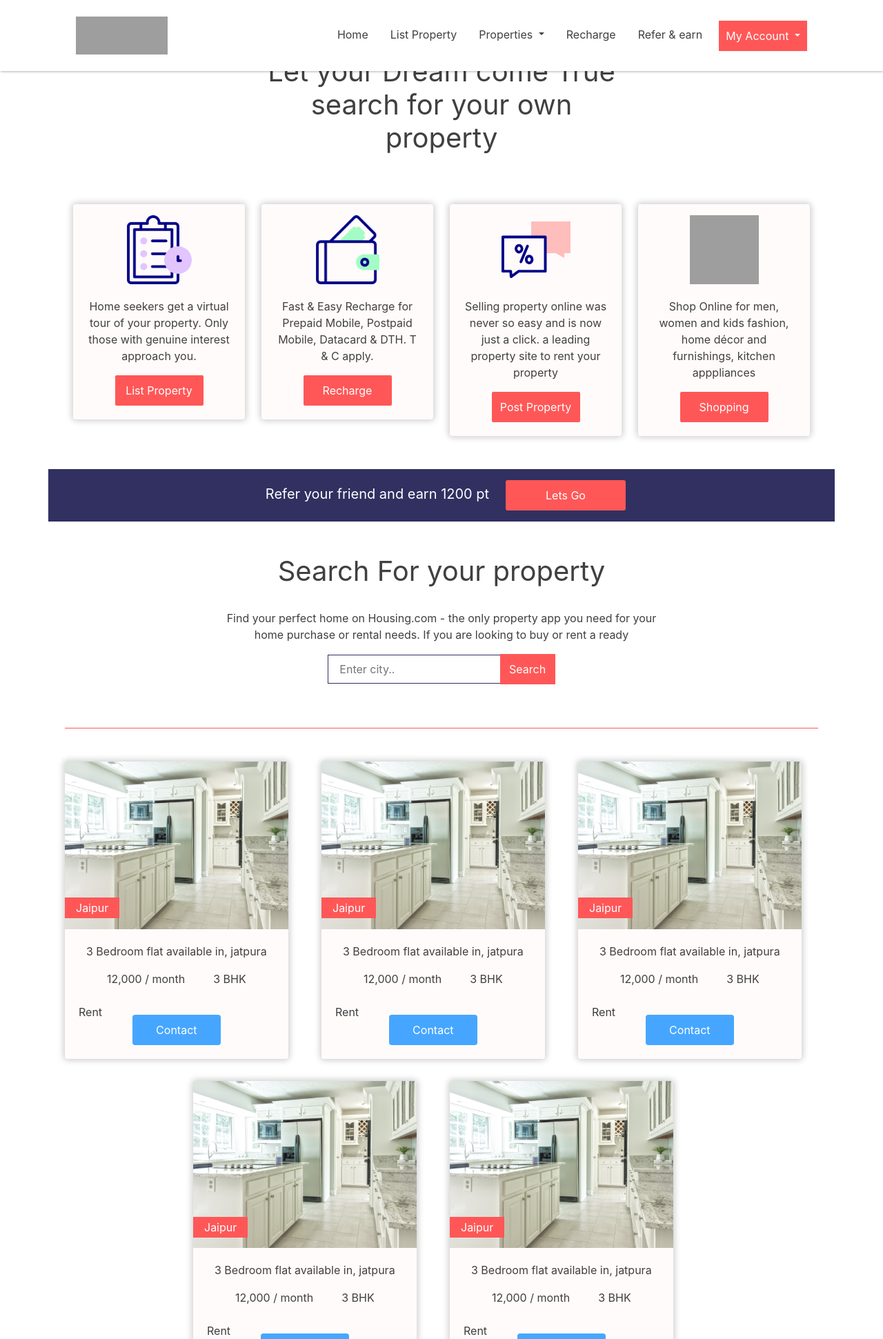
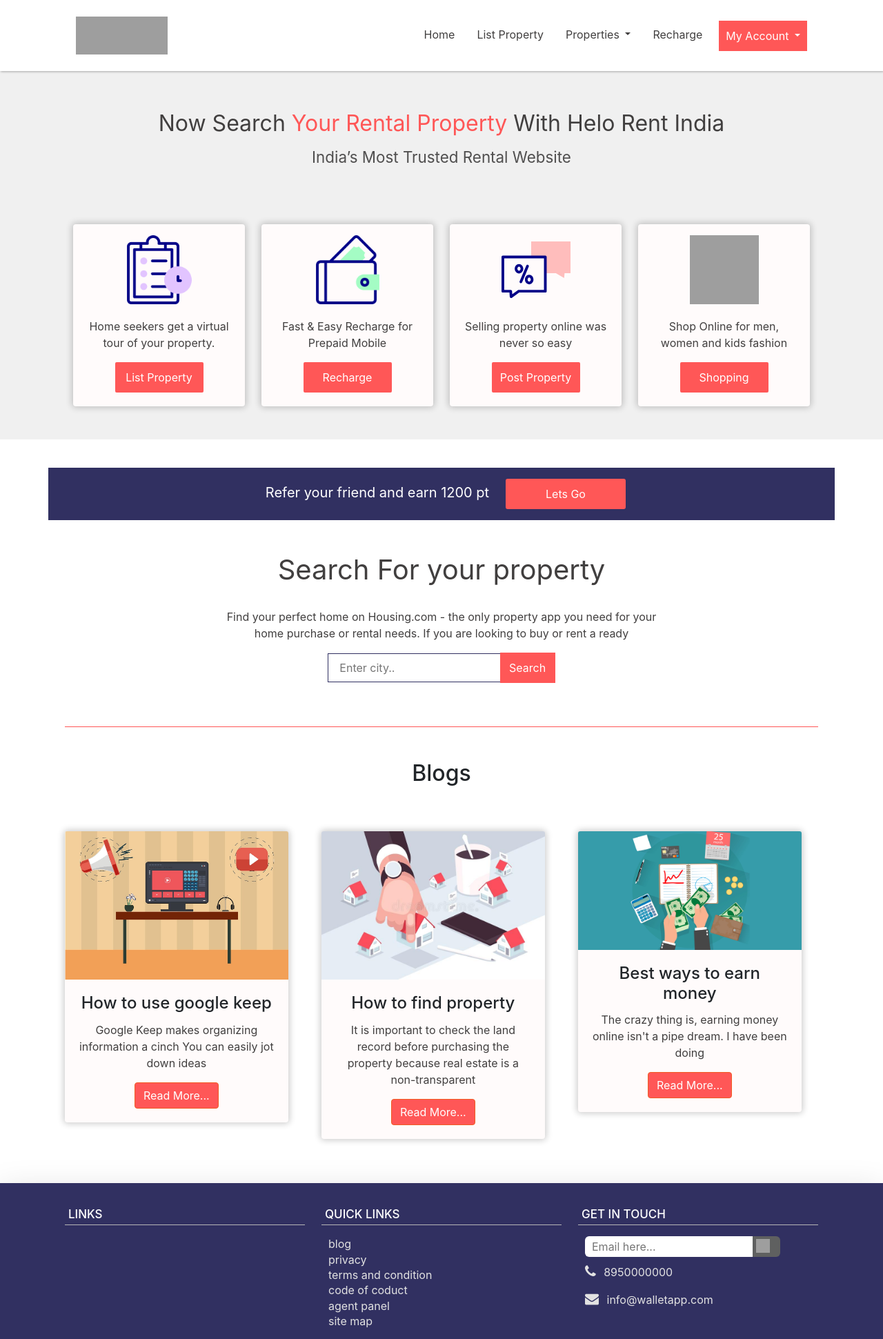
Before and after one commit to Git-Eniacoder/propertyweb, a CodeIgniter app: page /propertyweb/ in a window 1280 px wide. Shown: the top 1941 px of the page at 69% size. Run offline with CodeIgniter, Linux system fonts and the light colour scheme; data that the repository does not hold is empty; some libraries are stand-ins or nearby versions; grey boxes are pictures that could not be loaded.

Commit message:
Home page design

```diff
--- a/application/views/frontend/common/header.php
+++ b/application/views/frontend/common/header.php
@@ -1,4 +1,3 @@
-
 <!DOCTYPE html>
 <html lang="en">
 
@@ -27,7 +26,7 @@
           <nav class="navbar navbar-expand-lg">
             <div class="logo">
               <a class="custom-logo-link " rel="<?php echo $url['home']; ?>" href="home">
-                <img width="133" height="55" src="<?php echo $url['image'].'logo/'.$site['site_logo'] ?>" alt="Logo" class="custom-logo">
+                <img width="133" height="55" src="<?php echo $url['image'] . 'logo/' . $site['site_logo'] ?>" alt="Logo" class="custom-logo">
 
               </a>
             </div>
@@ -61,26 +60,18 @@
                   </a>
                 </li>
 
-
-                <li class="nav-item">
-                  <a title="Refer & earn" href="<?php echo $url['referandearn']; ?>" class="nav-link">
-                    Refer & earn
-                  </a>
-                </li>
-
-
                 <li class="nav-item dropdown">
                   <button class="nav-link dropdown-toggle" href="#" id="navbardrop" data-toggle="dropdown">
-                   <?php echo isset($uname)?  $uname : 'My Account' ; ?>
+                    <?php echo isset($uname) ?  $uname : 'My Account'; ?>
                   </button>
                   <div class="dropdown-menu">
 
-                  <?php if($status==false){ ?>
+                    <?php if ($status == false) { ?>
                       <a class="dropdown-item" href="#" data-toggle="modal" data-target="#login">Login</a>
                       <a class="dropdown-item" href="#" data-toggle="modal" data-target="#register">Register</a>
-                  <?php } else{?>
+                    <?php } else { ?>
                       <a class="dropdown-item" href="<?php echo $url['wallet']; ?>">Wallet</a>
-                    <a class="dropdown-item" href="<?php echo base_url().'login/logout' ; ?>">Logout</a>
+                      <a class="dropdown-item" href="<?php echo base_url() . 'login/logout'; ?>">Logout</a>
                     <?php } ?>
                   </div>
                 </li>
@@ -92,26 +83,36 @@
     </div> <!-- container -->
   </header>
   <!-- Header end -->
+
   <div class="modal fade" id="register">
     <div class="modal-dialog">
       <div class="modal-content">
         <div class=" container-fluid modal-body">
-          <div class="left">
-            <h5>Register</h5>
+
+          <div class="row">
+            <div class="col login_bx">
+
+              <div class="login_head">
+                <h5>Register Your Account With Us</h5>
               </div>
-          <div class="right">
-            <h5>Register Your Account With Us</h5>
-            <p>Register</p>
+
+              <p>Create Your Account to Avail Best Deal</p>
               <div id="status" class="text-center"></div>
-            <form id="reg" action="<?php echo base_url().'otp/send_otp'; ?>" method="post">
-              <input type="text" name="uname" placeholder="Your Name">
-              <input type="number" name="mno" placeholder="Your Number">
-              <input type="password" name="password" placeholder="Password">
-              <input type="password" name="confirm_password" placeholder="Confirm Password">
-              <button>Register</button>
+              <form id="reg" action="<?php echo base_url() . 'otp/send_otp'; ?>" method="post">
+                <input type="text" name="uname" placeholder="Your Name" class="login_inp">
+                <input type="number" name="mno" placeholder="Your Number" class="login_inp">
+                <input type="password" name="password" placeholder="Password" class="login_inp">
+                <input type="password" name="confirm_password" placeholder="Confirm Password" class="login_inp">
+                <div>
+                  <button class="login_btn">Registration</button>
+                </div>
               </form>
-            <p>If you have an account just Login here</p>
-            <center><a class="btn" id="mlog">login</a></center>
+
+              <div class="login_bot">
+                <p>If you have an account just <a href="#"> Login here</a></p>
+              </div>
+
+
             </div>
           </div>
 
@@ -119,25 +120,38 @@
         </div>
       </div>
     </div>
+  </div>
+
+
   <div class="modal fade" id="login">
     <div class="modal-dialog">
       <div class="modal-content">
         <div class=" container-fluid modal-body">
-          <div class="left">
+          <!-- <div class="left">
             <h5>Login</h5>
+          </div> -->
+
+
+          <div class="row">
+            <div class="col login_bx">
+              <div class="login_head">
+                <h5>Login into your account</h5>
               </div>
-          <div class="right">
-            <h5>login into your account</h5>
-            <p>Login with mobile</p>
+              <!-- <p>Login with mobile</p> -->
               <div id="logsts" class="text-center"></div>
-            <form id="loginn" action="<?php echo base_url().'login/user_login'; ?>" method="post">
-            <input type="password" name="pno" placeholder="Your Number">
-            <input type="password" name="password" placeholder="Your Password">
-            <button>Login</button>
+              <form id="loginn" action="<?php echo base_url() . 'login/user_login'; ?>" method="post">
+                <input type="password" name="pno" placeholder="Your Number" class="login_inp">
+                <input type="password" name="password" placeholder="Your Password" class="login_inp">
+                <div>
+                  <button class="login_btn">Login</button>
+                </div>
               </form>
-            <a class="p-1 btn" id="para"><p>Forgot Password ?</p></a>
-            <p>New here ? Register with us</p>
-            <center><a class="btn" id="mreg">Register</a></center>
+              <a class="p-1 btn login_forgot" id="para">
+                <p>Forgot Password ?</p>
+              </a>
+              <p>If you dont have an account just <a href="#">Register here</a></p>
+              <!-- <center><a class="btn" id="mreg">Register</a></center> -->
+            </div>
           </div>
         </div>
 
@@ -156,7 +170,7 @@
             <h5>Forget Password ? Don't Worry</h5>
             <p>Enter Your Registered Number</p>
             <div id="resetid" class="text-center"></div>
-            <form id="frest" action="<?php echo base_url().'otp/reset' ;?>" method="post">
+            <form id="frest" action="<?php echo base_url() . 'otp/reset'; ?>" method="post">
               <input type="number" name="mobile" placeholder="Mobile no">
               <button>Submit</button>
             </form>
--- a/application/views/frontend/home.php
+++ b/application/views/frontend/home.php
@@ -1,15 +1,21 @@
 <!-- Home  -->
-<main class="main">
+<main class="main sub-main">
+  <div class="hero_section">
     <div class="top-text">
       <div class="container">
         <div class="row justify-content-center">
-        <div class="col-md-6">
-          <h1>Let your Dream come True search for your own property</h1>
+          <div class="col-md-10 home_head">
+            <h1 class="home_head_h1">Now Search <span class="home_head-span">Your Rental Property</span> With Helo Rent India </h1>
+            <p>India’s Most Trusted Rental Website</p>
           </div>
         </div>
 
       </div>
     </div>
+
+
+
+
     <div class="top-main">
       <div class="container">
         <div class="flex justify-content-center ">
@@ -20,7 +26,7 @@
               </div>
               <div class="card-body">
 
-            <p>Home seekers get a virtual tour of your property. Only those with genuine interest approach you.</p>
+                <p>Home seekers get a virtual tour of your property.</p>
                 <div class="text-center">
                   <a href="<?php echo $url['list']; ?>"><button>List Property</button></a>
                 </div>
@@ -38,7 +44,7 @@
               </div>
               <div class="card-body">
 
-            <p>Fast & Easy Recharge for Prepaid Mobile, Postpaid Mobile, Datacard & DTH. T & C apply. </p>
+                <p>Fast & Easy Recharge for Prepaid Mobile</p>
                 <div class="text-center">
                   <a href="<?php echo $url['recharge']; ?>"> <button>Recharge</button></a>
                 </div>
@@ -52,7 +58,7 @@
               </div>
               <div class="card-body">
 
-            <p>Selling property online was never so easy and is now just a click. a leading property site to rent your property</p>
+                <p>Selling property online was never so easy</p>
                 <div class="text-center">
                   <a href="#pproperty"><button>Post Property</button></a>
                 </div>
@@ -66,9 +72,10 @@
               </div>
               <div class="card-body">
 
-              <p>Shop Online for men, women and kids fashion, home décor and furnishings, kitchen apppliances</p>
+                <p>Shop Online for men, women and kids fashion</p>
                 <div class="text-center">
                   <button>Shopping</button>
+                </div>
               </div>
             </div>
           </div>
@@ -111,6 +118,88 @@
 
 
   <div class="pro-card">
+    <div class="container">
+      <div class="blog-head">
+        <h2>Blogs</h2>
+      </div>
+      <div class="row justify-content-center">
+        <div class="col-md-4">
+          <div class="card text-center">
+            <img class="card-img-top" src="assets/img/youtube.jpg" alt="">
+            <div class="card-body">
+              <h4 class="card-title">How to use google keep</h4>
+              <p class="card-text">Google Keep makes organizing information a cinch You can easily jot down ideas</p>
+              <a href="#" class="btn btn-primary blog-btn">Read More...</a>
+            </div>
+          </div>
+        </div>
+        <div class="col-md-4">
+          <div class="card text-center">
+            <img class="card-img-top" src="assets/img/property.jpg" alt="">
+            <div class="card-body">
+              <h4 class="card-title">How to find property</h4>
+              <p class="card-text">It is important to check the land record before purchasing the property because real estate is a non-transparent</p>
+              <a href="#" class="btn btn-primary blog-btn">Read More...</a>
+            </div>
+          </div>
+        </div>
+        <div class="col-md-4">
+          <div class="card text-center">
+            <img class="card-img-top" src="assets/img/money3.jpg" alt="">
+            <div class="card-body">
+              <h4 class="card-title">Best ways to earn money</h4>
+              <p class="card-text">The crazy thing is, earning money online isn't a pipe dream. I have been doing</p>
+              <a href="#" class="btn btn-primary blog-btn">Read More...</a>
+            </div>
+          </div>
+        </div>
+      </div>
+    </div>
+
+  </div>
+
+
+</main>
+
+
+<!-- End Home -->
+
+
+
+<!-- <input list="persons" name="person" id="person" class="lis" placeholder="owner/dealer"> -->
+
+
+
+
+<!-- <datalist id="persons">
+          <option value="Owner">
+          <option value="Dealer">
+        </datalist> -->
+
+
+
+<!-- <label for="listpp">List property for <span style="color: red;">*</span></label>
+        <input list="listpps" name="listpp" id="listpp" class="lis" placeholder="List property"> -->
+
+<!-- <datalist id="listpps">
+          <option value="Sell">
+          <option value="Rent">
+        </datalist> -->
+
+
+<!-- <label>Area<span style="color: red;">*</span></label>
+        <input type="number" name="pcity" placeholder="Area">
+
+        <label for="aunit">Area unit<span style="color: red;">*</span></label>
+        <input list="aunits" name="aunit" id="aunit" class="lis" placeholder="Area unit"> -->
+
+<!-- <datalist id="aunits">
+          <option value="sq.fit">
+          <option value="sq.m">
+          <option value="sq.yard">
+        </datalist> -->
+
+<!-- <div class="pro-card">
   <div class="container">
     <div class="row justify-content-center">
       <div class="col-md-4">
@@ -201,17 +290,17 @@
     </div>
   </div>
 
-  </div>
+</div> -->
 
-<div id="pproperty" class="post">
+
+<!-- <div id="pproperty" class="post">
     <div class="container">
 
       <h2 class="text-center">Post your requirement</h2>
       <hr class="style1">
 
 
-      <!-- Column 1  -->
-      <form method="post"  action="<?php echo base_url();?>home/add" >
+      <form method="post" action="<?php // echo base_url(); ?>home/add">
         <div class="row justify-content-center">
           <div class="col-md-4">
 
@@ -231,7 +320,7 @@
               <input type="text" name="post-mobile" placeholder="Enter Mobile">
             </div>
 
-            <!-- Looking For -->
+
             <div>
               <label for="Property-For">Looking For<span style="color: red;">*</span></label>
               <div>
@@ -244,7 +333,7 @@
             </div>
 
 
-            <!-- Property Type -->
+
             <div>
               <label for="ptype">Property type <span style="color: red;">*</span></label>
               <input list="ptypes" name="ptype" id="ptype" class="lis" placeholder="property type">
@@ -268,15 +357,14 @@
 
 
           </div>
-          <!-- Column 1  end -->
 
 
-          <!-- Column 2  -->
+
+
           <div class="col-md-4">
 
             <h5>Where Is the property located?</h5>
 
-            <!-- BHK -->
             <div>
               <label for="bhk">BHK <span style="color: red;">*</span></label>
               <input list="bhks" name="bhk" id="bhk" class="lis" placeholder="BHK">
@@ -292,7 +380,7 @@
 
 
 
-            <!-- Furnished -->
+
             <div>
               <label for="furnished">Furnished <span style="color: red;">*</span></label>
               <input list="furnisheds" name="furnished" id="furnished" class="lis" placeholder="Furnished type">
@@ -304,7 +392,6 @@
               </datalist>
             </div>
 
-            <!-- Rent -->
             <div>
               <label for="rent">Rent <span style="color: red;">*</span></label>
               <div>
@@ -349,43 +436,4 @@
         <center><button>Post Your Request</button></center>
     </div>
   </div>
-  </form>
-</main>
-
-
-<!-- End Home -->
-
-
-
-<!-- <input list="persons" name="person" id="person" class="lis" placeholder="owner/dealer"> -->
-
-
-
-
-<!-- <datalist id="persons">
-          <option value="Owner">
-          <option value="Dealer">
-        </datalist> -->
-
-
-
-<!-- <label for="listpp">List property for <span style="color: red;">*</span></label>
-        <input list="listpps" name="listpp" id="listpp" class="lis" placeholder="List property"> -->
-
-<!-- <datalist id="listpps">
-          <option value="Sell">
-          <option value="Rent">
-        </datalist> -->
-
-
-<!-- <label>Area<span style="color: red;">*</span></label>
-        <input type="number" name="pcity" placeholder="Area">
-
-        <label for="aunit">Area unit<span style="color: red;">*</span></label>
-        <input list="aunits" name="aunit" id="aunit" class="lis" placeholder="Area unit"> -->
-
-<!-- <datalist id="aunits">
-          <option value="sq.fit">
-          <option value="sq.m">
-          <option value="sq.yard">
-        </datalist> -->
+  </form> -->
--- a/application/views/frontend/listing.php
+++ b/application/views/frontend/listing.php
@@ -7,7 +7,7 @@
 // die();
 
 ?>
-<main class="main">
+<main class="main sub-main">
 <div class="list-main">
   <div class="container">
     <div class="row">
--- a/application/views/frontend/posttable.php
+++ b/application/views/frontend/posttable.php
@@ -1,5 +1,5 @@
 <!-- PostTable  -->
-<main class="main">
+<main class="main sub-main">
 <div class="posttable">
   <div class="container">
 
--- a/assets/css/style.css
+++ b/assets/css/style.css
@@ -200,6 +200,7 @@
     width: 100%;
     height: auto;
     margin-bottom: 2rem;
+    margin-top: 2.6rem;
   }
   .main-refer .fe{
     width: 100%;
@@ -457,6 +458,7 @@
   background-color:#313061 ;
   padding-top: 15px;
   padding-bottom: 2rem;
+  z-index: 2;
 }
 .foot .style1 {
 
@@ -1435,7 +1437,7 @@ font-family: -apple-system, BlinkMacSystemFont, 'Segoe UI', Roboto, Oxygen, Ubun
   color: white;
   font-weight: 400;
   font-family: -apple-system, BlinkMacSystemFont, 'Segoe UI', Roboto, Oxygen, Ubuntu, Cantarell, 'Open Sans', 'Helvetica Neue', sans-serif;
-  padding-left: 2rem;
+  padding-left: 1.3rem;
 
 }
 .modal .modal-content .right{
@@ -1547,6 +1549,10 @@ font-family: -apple-system, BlinkMacSystemFont, 'Segoe UI', Roboto, Oxygen, Ubun
   padding-top: 3rem;
 }
 
+.sub-main{
+  padding-top: 6rem;
+}
+
 .wal-main-icon{
   display: flex;
   margin-left: 2.5rem;
@@ -1600,6 +1606,77 @@ font-family: -apple-system, BlinkMacSystemFont, 'Segoe UI', Roboto, Oxygen, Ubun
     ;
 }
 
+.side_bar{
+  /* border: 1px solid red; */
+  min-height: 100vh;
+  width: 10rem;
+  background-color: pink;
+}
+
+.login_bx{
+  text-align: center;
+}
+
+.login_inp{
+  border: none !important;
+  border-bottom: 1px solid #C4C4C4 !important;
+}
+
+.login_btn{
+  width: 100%;
+  background-color: #FF5757;
+  padding: .7rem 0rem;
+  border: none;
+  color: #fff;
+  margin-top: 1rem;
+}
+
+.login_forgot{
+  color: #1e88eb !important;
+}
+
+.login_head{
+  padding: 1.4rem 0rem;
+}
+
+.login_bot{
+  margin-top: 1rem;
+}
+
+.home_head{
+  /* Padding: top left bottom right */
+  padding: 2rem 0rem 0rem 0rem;
+  text-align: center;
+}
+
+.home_head p{
+  font-size: 1.4rem;
+  color: rgb(80, 79, 79);
+  margin-top: .8rem;
+}
+
+.home_head_h1{
+  font-size: 2rem;
+}
+
+.home_head-span{
+  color: #FF5757;
+}
+
+.hero_section{
+  background-color: #F0F0F0;
+}
+
+.blog-btn{
+  background-color: #FF5757 !important;
+}
+
+.blog-head{
+  margin-bottom: 4rem;
+  text-align: center;
+}
+
+
 /* // end of show property CSS */
 
 @media screen and (max-width: 600px){
@@ -1607,7 +1684,20 @@ font-family: -apple-system, BlinkMacSystemFont, 'Segoe UI', Roboto, Oxygen, Ubun
 
 
   .main{
-      padding: 3rem 1rem 0rem 1rem;
+      padding: 3rem 0rem 0rem 0rem;
+  }
+
+  .sub-main{
+    padding-top: 6rem;
+  }
+
+  .pro-card .card{
+
+    margin-left: 1.2rem;
+  }
+
+  .page-wrapper .page-content > div {
+    padding: 34px 26px;
   }
 
   .page-wrapper .page-content  .rechar .rechar-box .contentrr{
```
Also changed, not shown: application/views/frontend/wallet/recharge.php (+7 -3 lines), assets/img/money.jpg (added), assets/img/money2.png (added), assets/img/money3.jpg (added), assets/img/property.jpg (added), assets/img/work.png (added), assets/img/youtube.jpg (added). Lines whose indentation alone changed are shown as unchanged.
